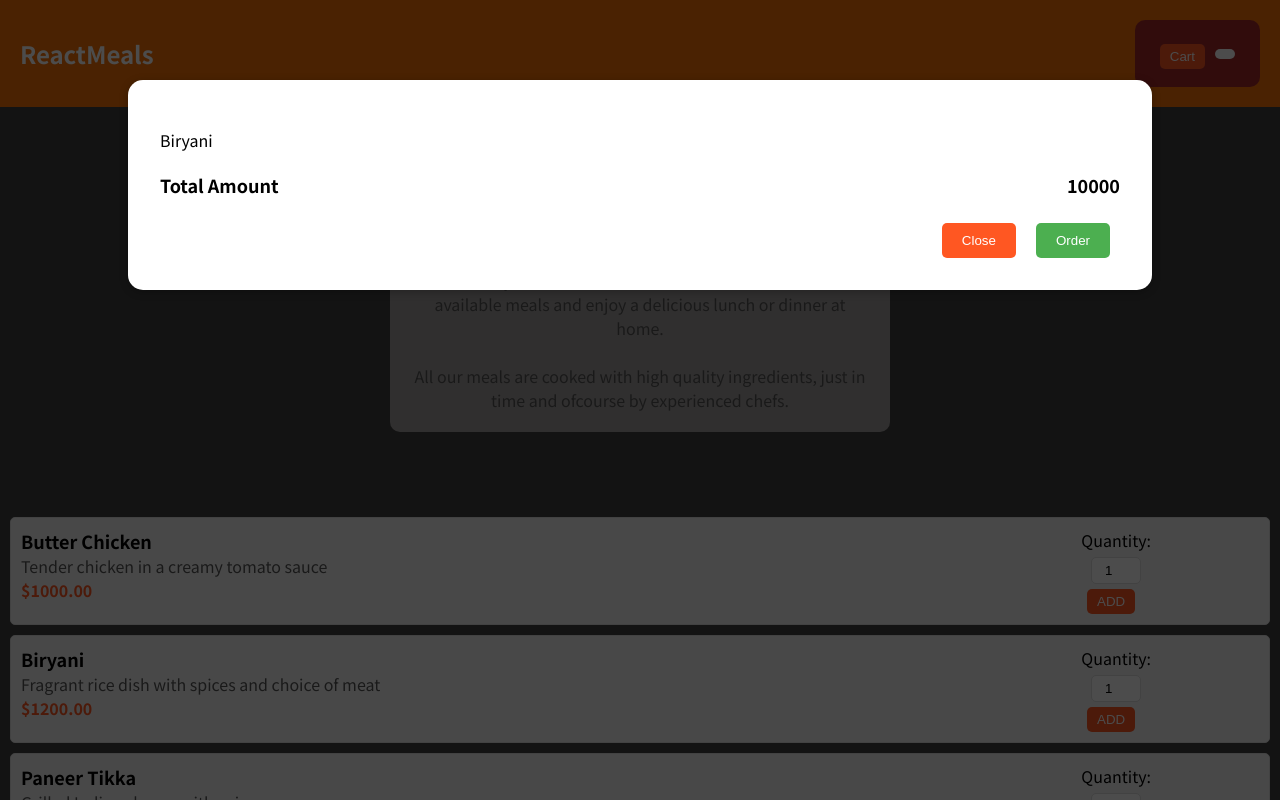
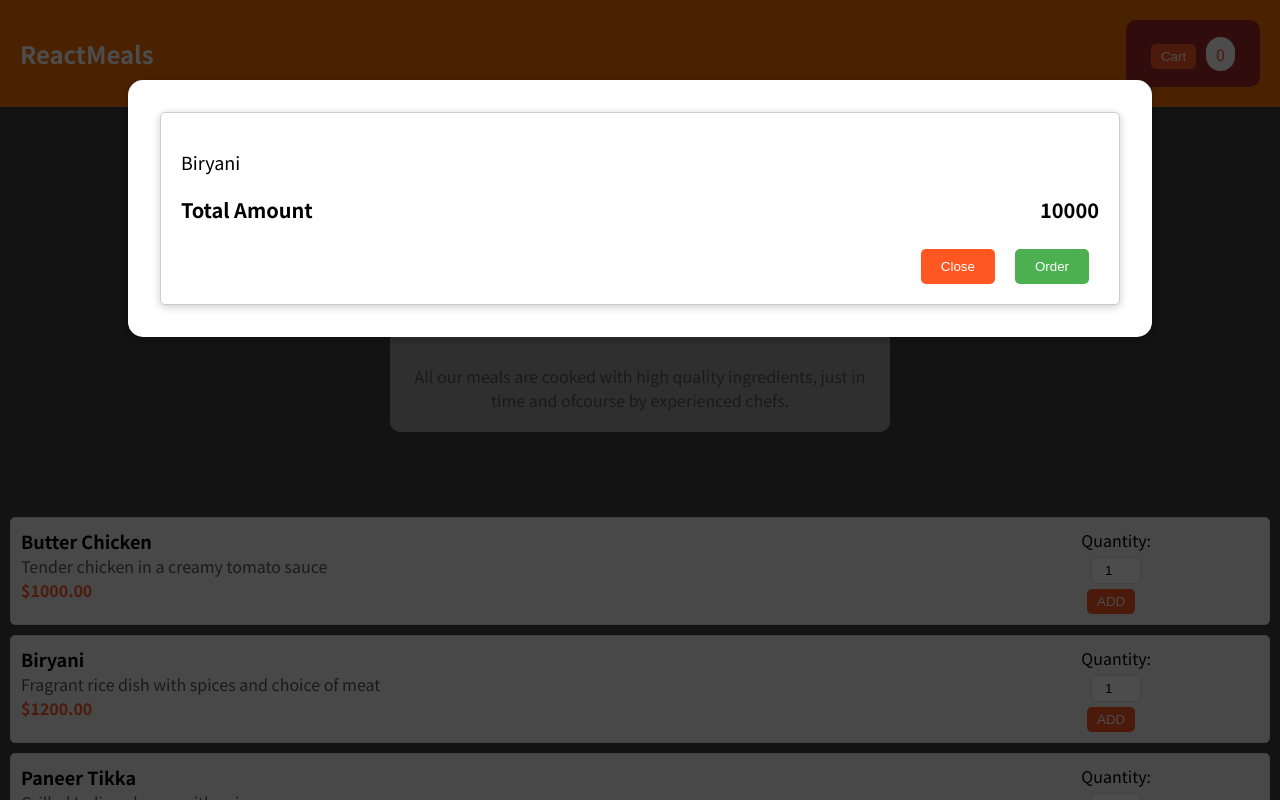
Before and after one commit to hsnadeeb/ReactMeals, a React (Create React App) app: page / in a window 1280 px wide. Both pictures are taken after a click on the button "Cart". Shown: the top 800 px of the page. Built offline with nearby package versions, Linux system fonts and the light colour scheme.

Commit message:
Implemented the cart Itemns page

```diff
--- a/src/App.js
+++ b/src/App.js
@@ -3,6 +3,7 @@ import Header from './components/Layout/Header';
 import Summary from './components/Layout/Summary';
 import Meals from './components/Meals/Meals';
 import Cart from './components/Cart/Cart';
+import CartProvider from './store/CartProvider';
 
 function App() {
   const [isCartOpen, setIsCartOpen] = useState(false);
@@ -24,7 +25,7 @@ function App() {
   ];
 
   return (
-    <div>
+    <CartProvider>
       <Header onOpenCart={openCartHandler} />
       <Summary />
       {isCartOpen && <Cart onCloseCart={closeCartHandler} />}
@@ -39,7 +40,7 @@ function App() {
           />
         ))}
       </div>
-    </div>
+    </CartProvider>
   );
 }
 
--- a/src/components/Cart/Cart.css
+++ b/src/components/Cart/Cart.css
@@ -1,4 +1,11 @@
-
+/* Cart Styles */
+.cart {
+  background: #fff;
+  padding: 20px;
+  border: 1px solid #ccc;
+  border-radius: 5px;
+  box-shadow: 0 2px 8px rgba(0, 0, 0, 0.2);
+}
 
 .cart-items {
   list-style: none;
@@ -6,8 +13,8 @@
 }
 
 .cart-items li {
-    margin: 5px 0;
-    font-size: 16px;
+  font-size: 18px;
+  margin: 10px 0;
 }
 
 .totalAmount {
@@ -15,11 +22,8 @@
   margin-top: 20px;
   display: flex;
   justify-content: space-between;
-  }
-
-  .totalAmount span {
   font-weight: bold;
-    font-size: 18px;
+  font-size: 20px;
 }
 
 .button {
--- a/src/components/Layout/Header.js
+++ b/src/components/Layout/Header.js
@@ -1,7 +1,16 @@
 import React from 'react';
 import './Header.css';
+import { useContext } from 'react';
+import CartContext from '../../store/cart-context';
 
 const Header = (props) => {
+
+  const cartCtx = useContext(CartContext);
+
+  const cartItemCount = cartCtx.items.reduce((curNumber, item)=>{
+    return curNumber + item.amount;
+  },0)
+
   const openCartHandler = () => {
     // Set the cart to open when the button in the header is clicked
     props.onOpenCart();
@@ -12,7 +21,7 @@ const Header = (props) => {
       <h1>ReactMeals</h1>
       <div className="cart-button">
         <button onClick={openCartHandler}>Cart</button>
-        <span className="cart-item-count">{props.cartItemCount}</span>
+        <span className="cart-item-count">{cartItemCount}</span>
       </div>
     </header>
   );
--- a/src/components/Meals/Meals.js
+++ b/src/components/Meals/Meals.js
@@ -1,16 +1,24 @@
-import React, { useState } from 'react';
+import React, { useState, useContext } from 'react';
 import './Meals.css';
+import CartContext from '../../store/cart-context';
 
 const Meal = ({ name, description, price }) => {
   const [quantity, setQuantity] = useState(1);
+
+  const cartCtx = useContext(CartContext);
 
   const handleQuantityChange = (e) => {
     setQuantity(parseInt(e.target.value, 10));
   };
 
   const handleAddToCart = () => {
-
-    console.log(`Added ${quantity} x ${name} to the cart.`);
+    const item = {
+      name: name,
+      description: description,
+      price: price,
+      amount: quantity,
+    };
+    cartCtx.addItem(item);
   };
 
   return (
@@ -38,6 +46,6 @@ const Meal = ({ name, description, price }) => {
       </div>
     </div>
   );
-}
+};
 
 export default Meal;
--- /dev/null
+++ b/src/store/CartProvider.js
@@ -0,0 +1,93 @@
+import React, { useReducer } from 'react';
+import CartContext from './cart-context';
+
+const defaultCartState = {
+  items: [],
+  totalAmount: 0,
+};
+
+const cartReducer = (state, action) => {
+  if (action.type === 'ADD_ITEM') {
+    const updatedTotalAmount =
+      state.totalAmount + action.item.price * action.item.amount;
+
+    const existingCartItemIndex = state.items.findIndex(
+      (item) => item.id === action.item.id
+    );
+    const existingCartItem = state.items[existingCartItemIndex];
+
+    let updatedItems;
+
+    if (existingCartItem) {
+      const updatedItem = {
+        ...existingCartItem,
+        amount: existingCartItem.amount + action.item.amount,
+      };
+      updatedItems = [...state.items];
+      updatedItems[existingCartItemIndex] = updatedItem;
+    } else {
+      updatedItems = state.items.concat(action.item);
+    }
+
+    return {
+      items: updatedItems,
+      totalAmount: updatedTotalAmount,
+    };
+  }
+
+  return defaultCartState;
+};
+
+const CartProvider = (props) => {
+  const [cartState, dispatchCartAction] = useReducer(
+    cartReducer,
+    defaultCartState
+  );
+
+  const addItemToCartHandler = (item) => {
+    dispatchCartAction({ type: 'ADD_ITEM', item: item });
+  };
+
+  const removeItemFromCartHandler = (id) => {
+    // Add the logic to remove items from the cart if needed
+  };
+
+  const cartContext = {
+    items: cartState.items,
+    totalAmount: cartState.totalAmount,
+    addItem: addItemToCartHandler,
+    removeItem: removeItemFromCartHandler,
+  };
+
+  return (
+    <CartContext.Provider value={cartContext}>
+      {props.children}
+    </CartContext.Provider>
+  );
+};
+
+export default CartProvider;
+
+
+
+// import CartContext from './cart-context';
+
+// const CartProvider = props => {
+
+//     const addItemTOCartHandler = item =>{};
+//     const removeItemFromCartHandler = id =>{};
+
+//     const cartContext = {
+//         items:[],
+//         totalAmount:0,
+//         addItem: addItemTOCartHandler,
+//         removeItem: removeItemFromCartHandler
+//     };
+
+//     return <CartContext.Provider value={cartContext}>
+//         {props.children}
+//     </CartContext.Provider>
+
+// }
+
+// export default CartProvider;
--- /dev/null
+++ b/src/store/cart-context.js
@@ -0,0 +1,12 @@
+import React from "react";
+
+
+const CartContext = React.createContext({
+  items:[],
+  totalAmount:0,
+  addItem: (item)=>{},
+  removeItem:(id)=>{}
+
+});
+
+export default CartContext;
```
Lines whose indentation alone changed are shown as unchanged.
